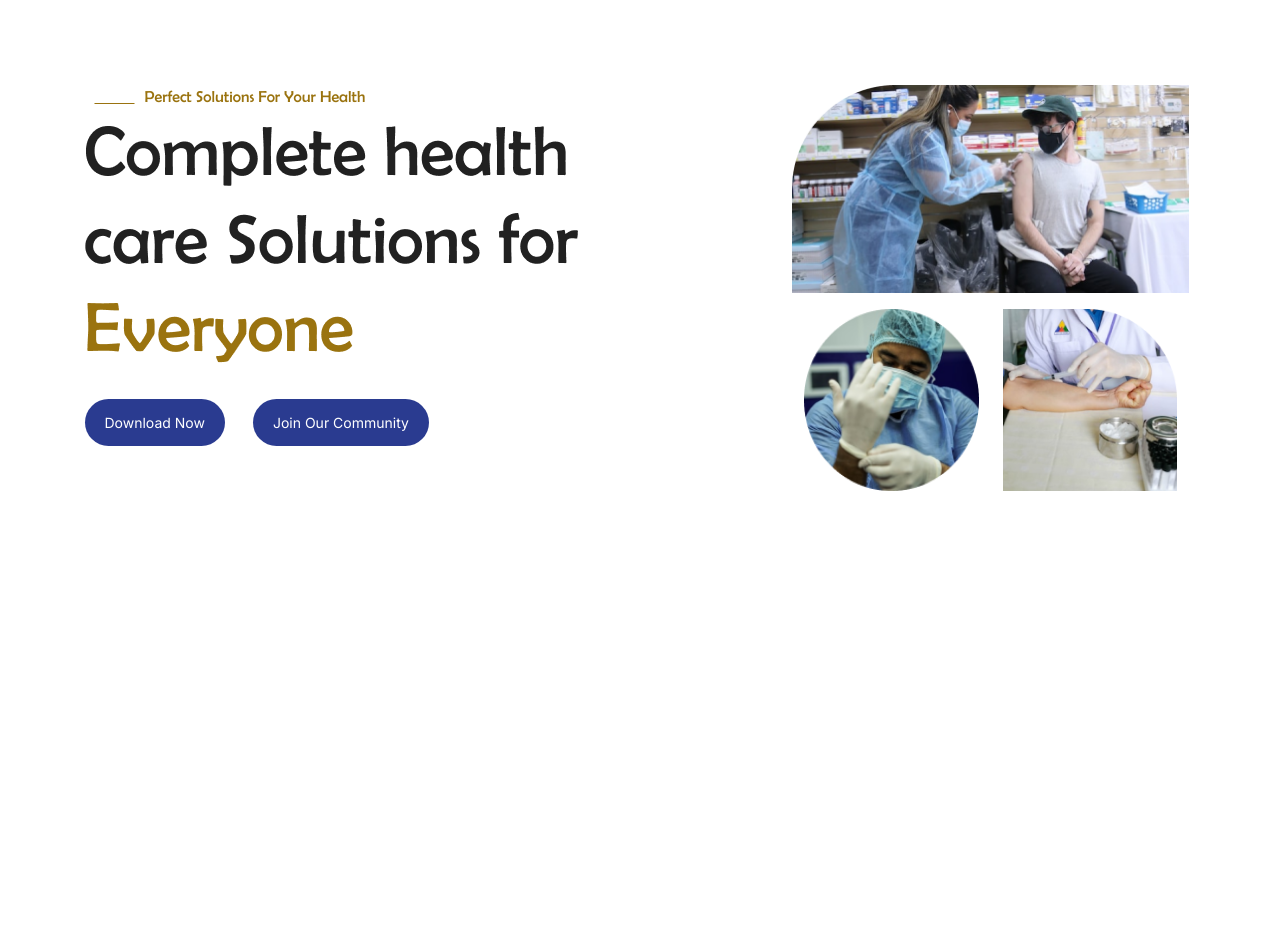
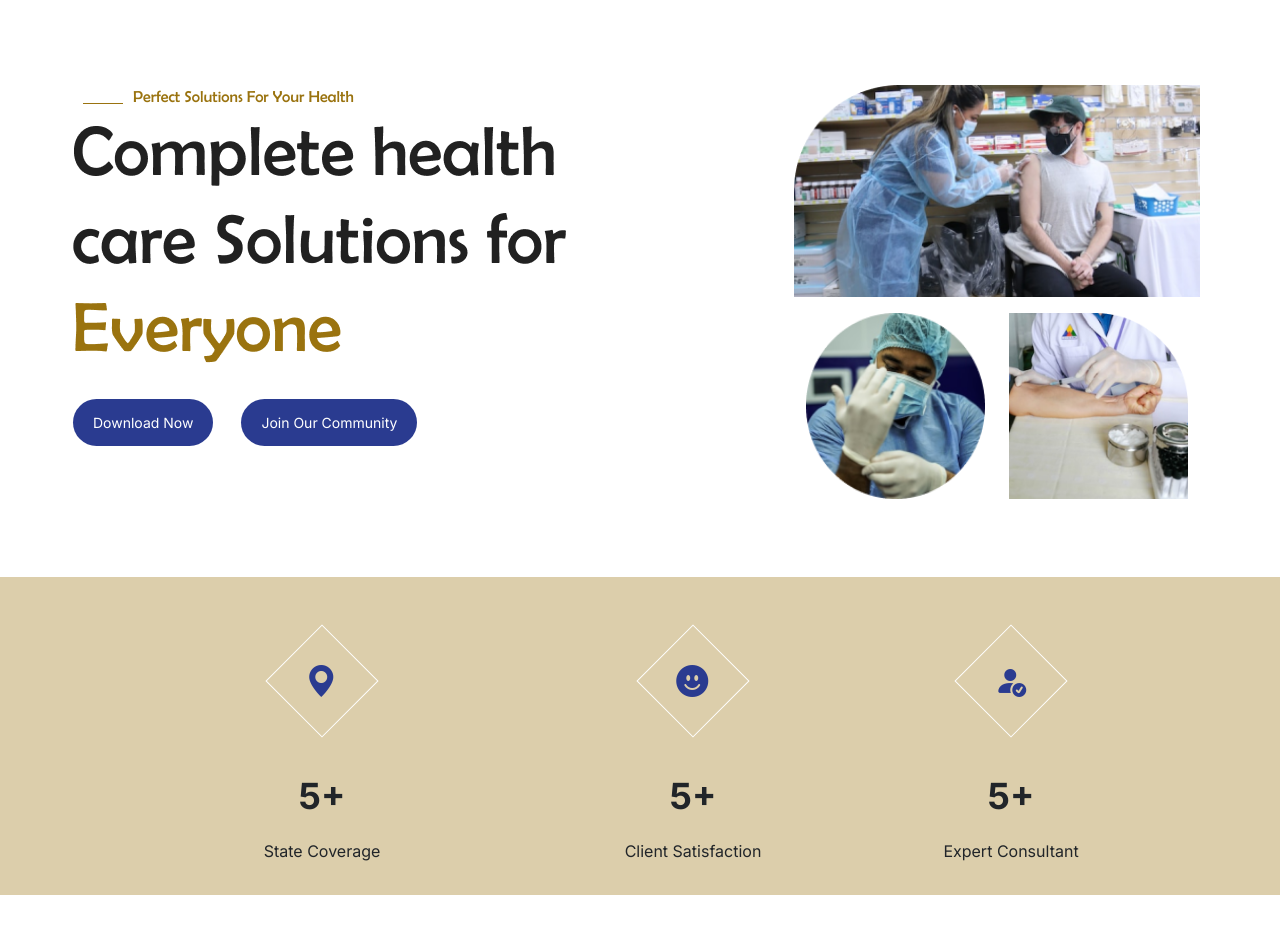
Before and after one commit to Trouver-Med/Trouver-Med-Website, a website: page index.html in a window 1280 px wide. Shown: the part 79-1012 px from the top of the page. Before the commit the page ends 800 px from the top, so only its background shows below. Drawn offline with nearby package versions, Linux system fonts and the light colour scheme.

Commit message:
creating counter and bootstrap icon installation

```diff
--- a/css/style.css
+++ b/css/style.css
@@ -1,5 +1,5 @@
 /* default fonts */
-@import url('https://fonts.googleapis.com/css2?family=Inter:wght@400;500&family=Outfit:wght@400;500;600&display=swap');
+@import url('https://fonts.googleapis.com/css2?family=Inter:wght@400;500;700&family=Outfit:wght@400;500;600&display=swap');
 @font-face {
  font-family: berlinSansFB;
  src: url(/Font/Berlin\ Sans\ FB\ Regular.ttf);
@@ -10,6 +10,10 @@
  margin: 0;
  padding: 0;
  box-sizing: border-box;
+}
+
+body {
+  font-family: 'Inter', sans-serif;
 }
 /* helper class */
 .font-1 {
@@ -91,6 +95,36 @@ transition: 0.2s;
  padding: 10px;
  text-decoration: underline;
 }
+/* counter styles */
+.counter-body {
+  background-color: var(--customLightBrown);
+}
+main {
+  overflow: hidden;
+}
+.counter-box p{
+  font-size: 1rem;
+}
+.icon-box {
+  border: 1px solid var(--white);
+  height: 5rem;
+  width: 5rem;
+  margin: 3rem auto;
+  transform: rotate(45deg);
+}
+.icon-box .bi {
+  display: inline-block;
+  font-size: 2rem;
+  margin: 1rem auto;
+  color: var(--customBlue);
+  transform: rotate(-45deg);
+}
+.counter-box .counter {
+  font-size: 2.25rem;
+  font-weight: 700;
+}
+
+
 
 /***** Mobile nav *****/
 @media screen and (max-width: 960px) {
--- a/index.html
+++ b/index.html
@@ -6,6 +6,7 @@
  <meta name="viewport" content="width=device-width, initial-scale=1.0">
  <link rel="icon" type="image/png" sizes="32x32" href="/img/logo.png">
  <link rel="stylesheet" href="/node_modules/bootstrap/dist/css/bootstrap.min.css">
+ <link rel="stylesheet" href="/node_modules/bootstrap-icons/font/bootstrap-icons.css">
  <link rel="stylesheet" href="/css/style.css">
  <title>Trouver Med</title>
 </head>
@@ -44,7 +45,7 @@
   <a href="#" class="button">Download Now</a>
  </header>
 
- <main class="container-fluid">
+ <main>
   <!-- hero section -->
   <section class="hero row row-cols-1 row-cols-md-2 gx-2 gy-4 g-md-3 mt-3 justify-content-around">
    <div class="col-md-6 font-1 mt-5 px-5">
@@ -74,6 +75,37 @@
   </section>
   <!-- end of hero section -->
 
+  <!-- Counter -->
+  <section class="counter-body p-3 my-5">
+   <div class="counter-section">
+    <div class="row row-cols-2 row-cols-md-3 text-center justify-content-center">
+     <div class="counter-box">
+      <div class="icon-box">
+       <i class="bi bi-geo-alt-fill"></i>
+      </div>
+      <p class="counter">5+</p>
+      <p>State Coverage</p>
+     </div>
+
+     <div class="col-md-3 counter-box">
+      <div class="icon-box">
+       <i class="bi bi-emoji-smile-fill"></i>
+      </div>
+      <p class="counter">5+</p>
+      <p>Client Satisfaction</p>
+     </div>
+
+     <div class="col-md-3 counter-box">
+      <div class="icon-box">
+       <i class="bi bi-person-fill-check"></i>
+      </div>
+      <p class="counter">5+</p>
+      <p>Expert Consultant</p>
+     </div>
+    </div>
+   </div>
+  </section>
+
  </main>
 
 
--- a/package.json
+++ b/package.json
@@ -9,6 +9,7 @@
   "author": "",
   "license": "ISC",
   "dependencies": {
-    "bootstrap": "^5.3.0-alpha1"
+    "bootstrap": "^5.3.0-alpha1",
+    "bootstrap-icons": "^1.10.3"
   }
 }
```
Also changed, not shown: 1 other file.
